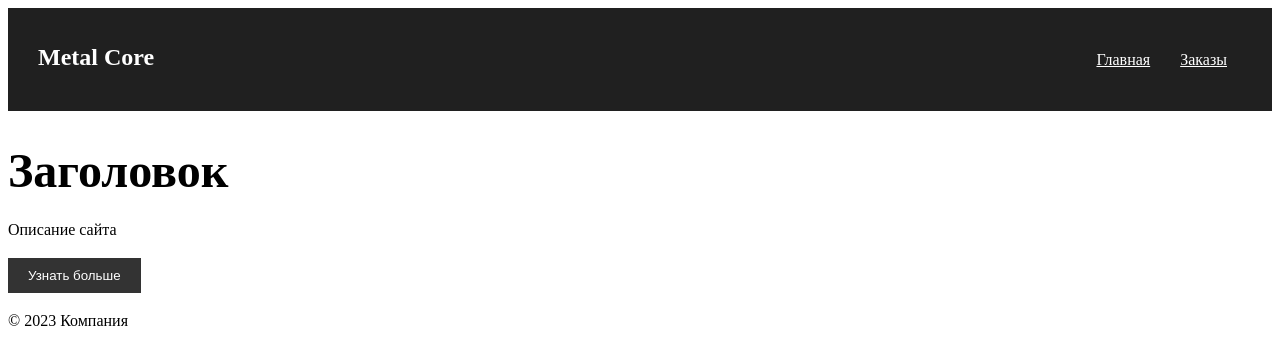
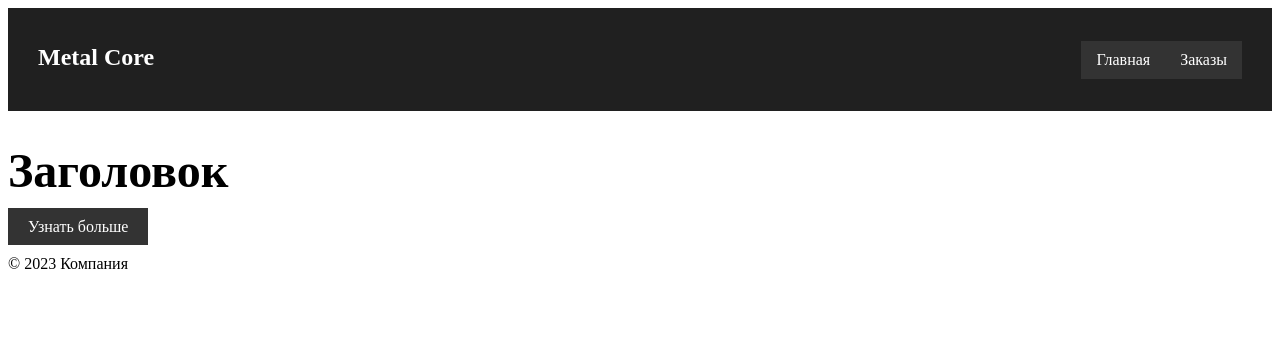
Before and after one commit to 4Sicor42/Laba5SVH, a React (Create React App) app in the folder orders-app/: page / in a window 1280 px wide. Shown: the top 364 px of the page. Built offline with nearby package versions, Linux system fonts and the light colour scheme.

Commit message:
feat: Updated styles and pages

```diff
--- a/orders-app/src/pages/Contacts.js
+++ b/orders-app/src/pages/Contacts.js
@@ -30,6 +30,7 @@ const Contacts = () => {
 
       <div className={styles.maps}>
         <iframe
+          title="Как нас найти"
           src="https://www.google.com/maps/embed?pb=!1m18!1m12!1m3!1d2244.0151530447115!2d37.62092915593221!3d55.75357618120778!2m3!1f0!2f0!3f0!3m2!1i1024!2i768!4f13.1!3m3!1m2!1s0x46b54a636edcd2ad%3A0x4c2ca101e2c8c27d!2z0JrQvtC90Y7RiNC10L3QvdCw0Y8g5LiJ6YOo!5e0!3m2!1sru!2sru!4v1653026426954!5m2!1sru!2sru"
           width="600"
           height="450"
--- a/orders-app/src/pages/Home.js
+++ b/orders-app/src/pages/Home.js
@@ -1,11 +1,9 @@
 import React, {useState} from 'react';
 import styles from '../styles/Home.moudule.css';
-import { useNavigate } from 'react-router-dom';
 
 
 const Home = () => {
 
-  const navigate = useNavigate();
 
   const [hovered, setHovered] = useState(false);
 
@@ -15,19 +13,13 @@ const Home = () => {
       <div className={styles.content}>
 
         <h1>Заголовок</h1>
-
-        <p>
-          Описание сайта
-          <a href="#" onClick={() => navigate('/contacts')}>Подробнее</a>
-        </p>
-
-        <button
+        <a
+        href="/Contacts"
           onMouseEnter={() => setHovered(true)}
-          onMouseLeave={() => setHovered(false)}
+            onMouseLeave={() => setHovered(false)}
         >
           {hovered ? 'Узнать больше!' : 'Узнать больше'}
-        </button>
-
+          </a>
       </div>
 
     </div>
--- a/orders-app/src/styles/Home.moudule.css
+++ b/orders-app/src/styles/Home.moudule.css
@@ -21,11 +21,7 @@ p {
 }
 
 a {
-  color: #fff;
-  text-decoration: underline;
-}
-
-button {
+  text-decoration:none;
   padding: 10px 20px;
   background: #333;
   border: none;
```
